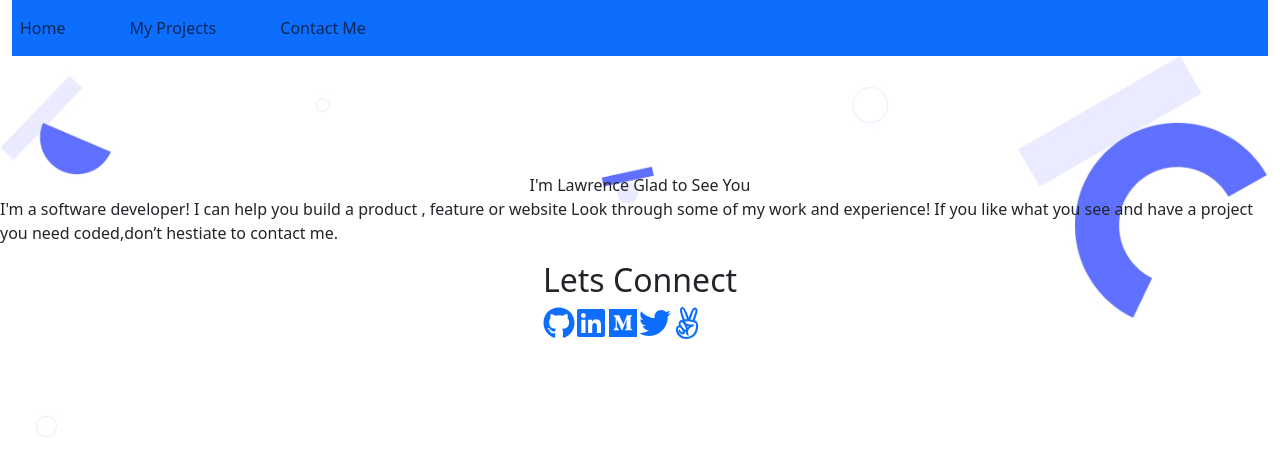
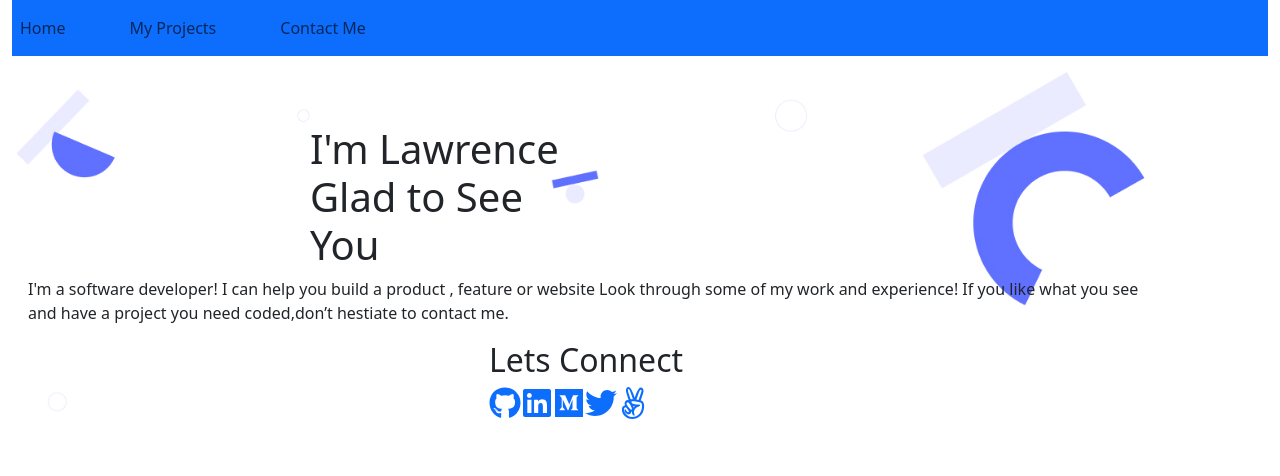
Before and after one commit to Kidd254/My-Portfolio-with-React-and-Bootstrap, a React (Create React App) app: page / in a window 1280 px wide. Shown: the top 476 px of the page. Built offline with nearby package versions, Linux system fonts and the light colour scheme.

Commit message:
Add styling to the home page

```diff
--- a/src/componentss/HomeContent.jsx
+++ b/src/componentss/HomeContent.jsx
@@ -15,9 +15,12 @@ const HomeContent = () => {
     alignItems: 'center',
   };
   return (
-    <div style={backgroundStyle}>
-      <div>I&apos;m Lawrence Glad to See You</div>
-
+    <div style={backgroundStyle} className="container m-3">
+      <div className="row">
+        <div className="col-md-6">
+          <h1>I&apos;m Lawrence Glad to See You</h1>
+        </div>
+      </div>
       <div>
         <p>
           I&apos;m a software developer! I can help you build a product ,
@@ -25,7 +28,8 @@ const HomeContent = () => {
           If you like what you see and have a project you need coded,don’t hestiate to contact me.
         </p>
       </div>
-      <div>
+      <div className="row">
+        <div className="col-md-12">
           <h2>Lets Connect</h2>
           <div>
             <a href="https://github.com" aria-label="Github"><FaGithub size={32} /></a>
@@ -35,6 +39,7 @@ const HomeContent = () => {
             <a href="https://angellist.com" aria-label="Angellist"><FaAngellist size={32} /></a>
           </div>
         </div>
+      </div>
 
     </div>
   );
```
Lines whose indentation alone changed are shown as unchanged.
